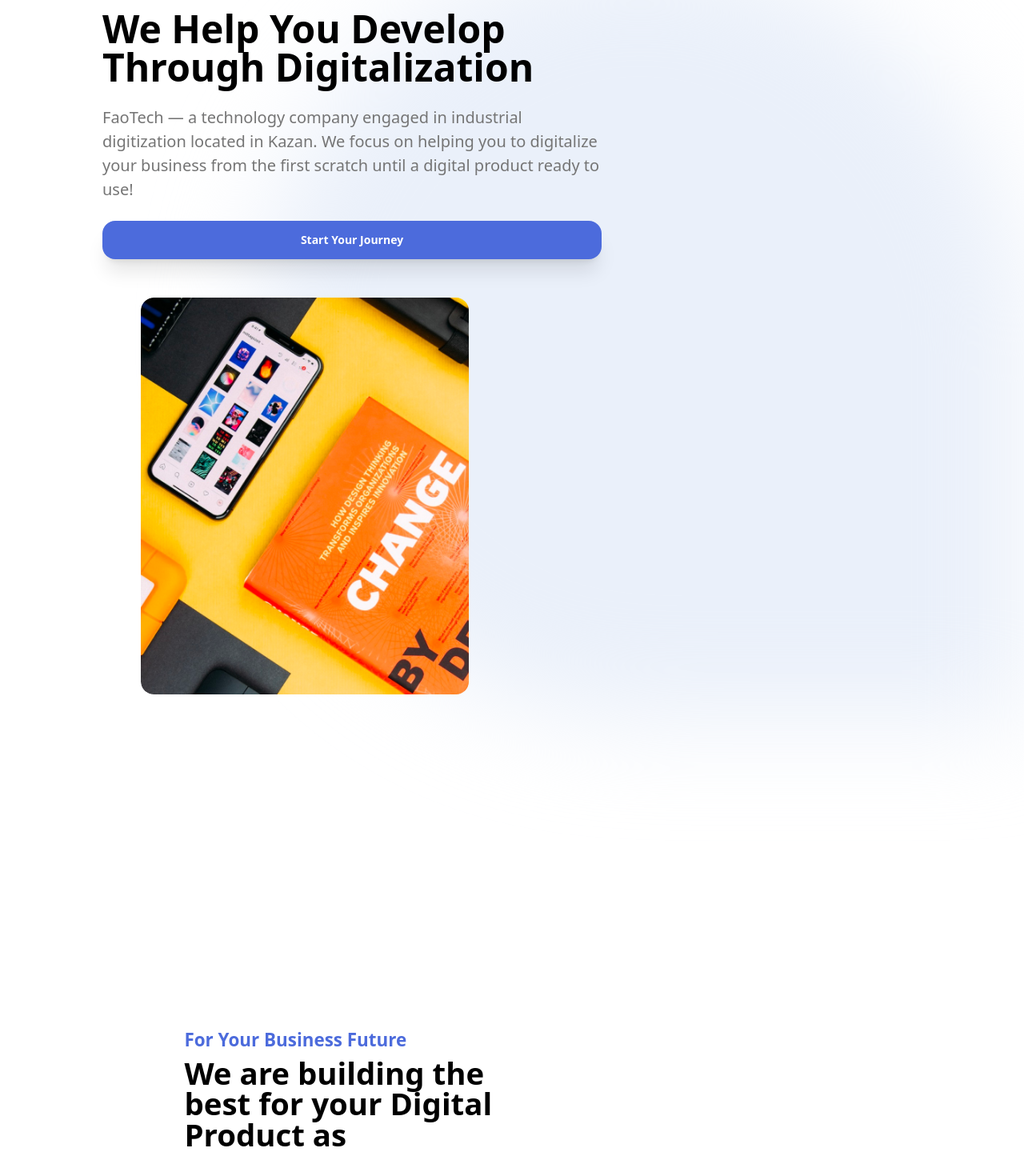
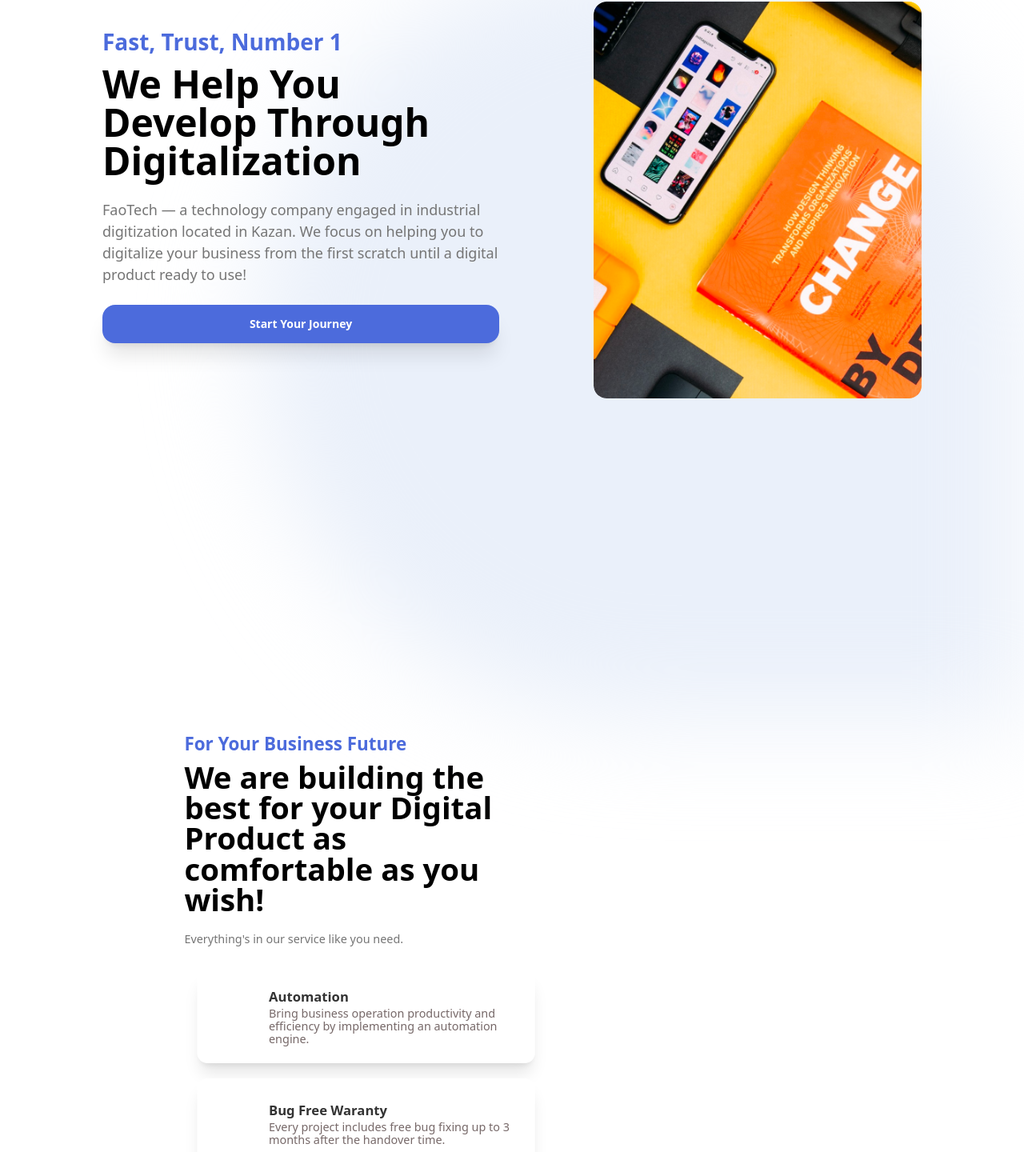
Before and after one commit to fao30/faotech-frontend, a React (Create React App) app: page / in a window 1280 px wide. Shown: the part 190-1630 px from the top of the page at 80% size. Built offline with nearby package versions, Linux system fonts and the light colour scheme; some icons are missing.

Commit message:
better positioning

```diff
--- a/src/pages/About/components/CompanyProfile.js
+++ b/src/pages/About/components/CompanyProfile.js
@@ -8,7 +8,7 @@ const CompanyProfile = () => {
         <h1 class="md:lg:text-5xl text-4xl font-bold text-[#1363DF] ">
           Our Company Philosophy
         </h1>
-        <p class=" lg:w-[70%] text-[#757575] mt-4 text-[16px] lg:text-[20px]">
+        <p class=" lg:w-[70%] text-[#757575] mt-4 text-[16px] md:text-[18px] ">
           We are obliged to fulfill the maximum potential of your enterprises
           and business. Conduct research on every variable that exists,
           determine the direction in solving problems, generate ideas in
--- a/src/pages/About/components/StartHere.js
+++ b/src/pages/About/components/StartHere.js
@@ -5,8 +5,8 @@ const StartHere = () => {
   return (
     <div class="w-full lg:my-72 mb-40 px-[2rem] md:px-[4rem] lg:px-[8rem]">
       <div class="my-16 px-6 flex justify-center content-center flex-wrap items-center rounded-xl  bg-white border-2 shadow-xl ">
-        <div className="mt-8 lg:mt-3 px-[2rem] md:px-2 mb-2 flex justify-center flex-col items-center">
-          <h1 class="mt-4 md:lg:text-5xl text-4xl  font-[700] leading-[36px] md:leading-[48px] lg:leading-[48px] text-[#1363DF]  pb-1 sm:text-center text-left">
+        <div className="mt-8 lg:mt-3 px-[2rem] md:px-2 flex justify-center flex-col items-center">
+          <h1 class="lg:mt-6 md:lg:text-5xl text-4xl  font-[700] leading-[36px] md:leading-[48px] lg:leading-[48px] text-[#1363DF]  pb-1 sm:text-center text-left">
             Let’s create something amazing together
           </h1>
           <p class=" text-[#757575] text-[16px] md:text-[21px] font-[400] mt-3 text-left">
--- a/src/pages/Contact/Contact.js
+++ b/src/pages/Contact/Contact.js
@@ -36,7 +36,7 @@ const Contact = () => {
             Let’s discuss your project with our team
           </p>
         </motion.div>
-        <p className="text-[#A1A1A1] text-base md:lg:text-[1.25rem] leading-[1.4] mt-2">
+        <p className="text-[#A1A1A1] text-[16px] md:text-[18px]  leading-[1.4] mt-2">
           We would love to hear from you! Send us an email and we will respond
           within 24 hours.
         </p>
--- a/src/pages/Home/components/DigitalProduct.js
+++ b/src/pages/Home/components/DigitalProduct.js
@@ -26,7 +26,7 @@ const DigitalProduct = () => {
               Communication Platform for Business to Business Partners
             </h1>
             <div class=" text-[#757575] mt-6">
-              <h1 class="text-[16px] lg:text-[20px]">
+              <h1 class="text-[16px] md:text-[18px] ">
                 B2B-ONE.COM — it is an effective platform for communication
                 between exporters and importers, sellers and buyers of goods and
                 services around the world. Find a partner, conduct video
--- a/src/pages/Home/components/Header.js
+++ b/src/pages/Home/components/Header.js
@@ -12,7 +12,7 @@ const Header = () => {
       <div class="my-6 lg:mb-40 lg:mt-20 z-10 w-full">
         <div class="flex justify-between flex-wrap items-center">
           {/* HEADER TITLE */}
-          <div class="z-20  w-full lg:w-[39rem]">
+          <div class="z-20  w-full lg:w-[31rem]">
             <motion.div
               initial={{ y: "-20%" }}
               animate={{ y: "calc(100% - 100%)" }}
@@ -23,7 +23,7 @@ const Header = () => {
               <h1 class="md:lg:text-5xl text-4xl font-bold text-black">
                 We Help You Develop Through Digitalization
               </h1>
-              <h1 class="text-l my-6 text-[#757575] text-[16px] lg:text-[20px]">
+              <h1 class="text-l my-6 text-[#757575] text-[16px] md:text-[18px]">
                 FaoTech — a technology company engaged in industrial
                 digitization located in Kazan. We focus on helping you to
                 digitalize your business from the first scratch until a digital
--- a/src/pages/Home/components/HeroContent.js
+++ b/src/pages/Home/components/HeroContent.js
@@ -25,7 +25,7 @@ const HeroContent = () => {
                 We are building the best for your Digital Product as comfortable
                 as you wish!
               </h1>
-              <h1 class="text-l my-6 text-[#757575] text-[16px] lg:text-[20px]">
+              <h1 class="text-l my-6 text-[#757575] text-[16px] md:text-[18px]">
                 Everything's in our service like you need.
               </h1>
             </div>
--- a/src/pages/Home/components/components/CardHero.js
+++ b/src/pages/Home/components/components/CardHero.js
@@ -10,7 +10,7 @@ const CardHero = ({ cardDescProps, cardIconProps, cardTitleProps }) => {
             <h1 class="font-bold text-[1.3rem] mb-[0.3rem]">
               {cardTitleProps}
             </h1>
-            <p class=" text-sm text-[#766868] text-[14px] lg:text-[16px]">
+            <p class=" text-sm text-[#766868] text-[16px] md:text-[16px] lg:text-[18px] ">
               {cardDescProps}
             </p>
           </div>
```
